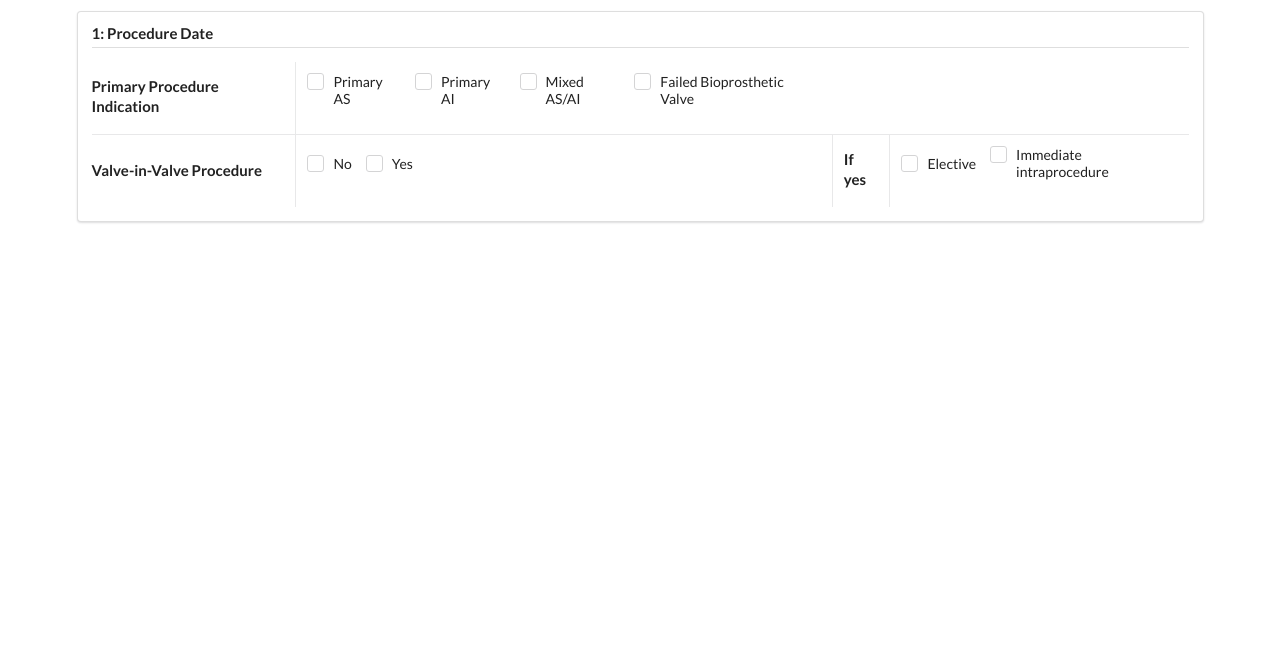
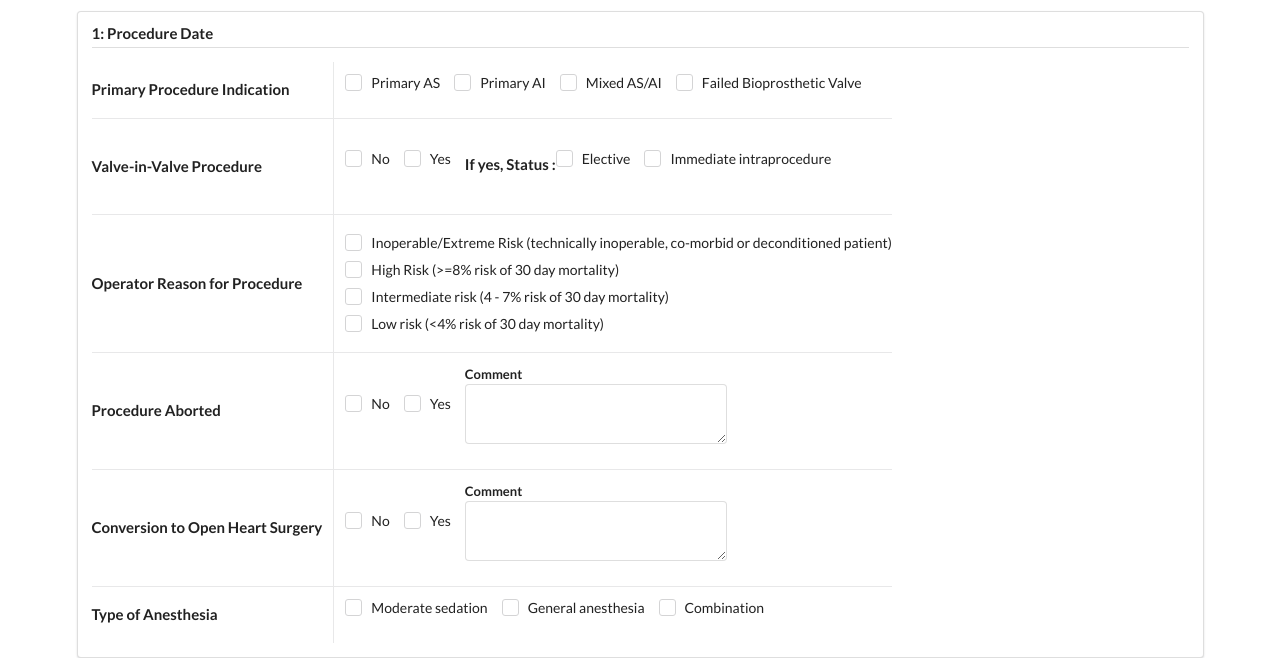
Before and after one commit to SoxFace/vinnies, a website: page form3.html in a window 1280 px wide. Shown: the part 391-1049 px from the top of the page. Before the commit the page ends 800 px from the top, so only its background shows below. Drawn offline with nearby package versions, Linux system fonts and the light colour scheme.

Commit message:
finished form3

```diff
--- a/form3.html
+++ b/form3.html
@@ -94,16 +94,16 @@
                             <label>Yes</label>
                           </div>
                         </div>
-                    </div>
-                  </td>
-                  <td>
+
+                  <!-- </td>
+                  <td> -->
                     <h4 class="ui image header">
                       <div class="content">
-                        If yes
+                        If yes, Status  :
                     </div>
-                  </h4></td>
-                  <td>
-                    <div class="inline fields">
+                  </h4><!-- </td>
+                  <td> -->
+                    <!-- <div class="inline fields"> -->
                         <div class="field">
                           <div class="ui checkbox">
                             <input type="radio" name="fruit" tabindex="0" class="hidden">
@@ -116,9 +116,137 @@
                             <label>Immediate intraprocedure</label>
                           </div>
                         </div>
+                      </div>
                     </div>
                   </td>
                 </tr>
+
+                <tr>
+                  <td>
+                    <h4 class="ui image header">
+                      <div class="content">
+                       Operator Reason for Procedure
+                    </div>
+                  </h4></td>
+                  <td>
+                    <div class="grouped fields">
+                        <div class="field">
+                          <div class="ui checkbox">
+                            <input type="radio" name="fruit" tabindex="0" class="hidden">
+                            <label>Inoperable/Extreme Risk (technically inoperable, co-morbid or deconditioned patient)</label>
+                          </div>
+                        </div>
+                        <div class="field">
+                          <div class="ui checkbox">
+                            <input type="radio" name="fruit" tabindex="0" class="hidden">
+                            <label>High Risk (>=8% risk of 30 day mortality)</label>
+                          </div>
+                        </div>
+                        <div class="field">
+                          <div class="ui checkbox">
+                            <input type="radio" name="fruit" tabindex="0" class="hidden">
+                            <label>Intermediate risk (4 - 7% risk of 30 day mortality)</label>
+                          </div>
+                        </div>
+                        <div class="field">
+                          <div class="ui checkbox">
+                            <input type="radio" name="fruit" tabindex="0" class="hidden">
+                            <label>Low risk (<4% risk of 30 day mortality)</label>
+                          </div>
+                        </div>
+                  </td>
+                </tr>
+
+                <tr>
+                  <td>
+                    <h4 class="ui image header">
+                      <div class="content">
+                        Procedure Aborted
+                    </div>
+                  </h4></td>
+                  <td>
+                    <div class="inline fields">
+                        <div class="field">
+                          <div class="ui checkbox">
+                            <input type="radio" name="fruit" tabindex="0" class="hidden">
+                            <label>No</label>
+                          </div>
+                        </div>
+                        <div class="field">
+                          <div class="ui checkbox">
+                            <input type="radio" name="fruit" tabindex="0" class="hidden">
+                            <label>Yes</label>
+                          </div>
+                        </div>
+                        <div class="field">
+                          <label>Comment</label>
+                          <textarea rows="2"></textarea>
+                        </div>
+                    </div>
+                  </td>
+                </tr>
+
+                <tr>
+                  <td>
+                    <h4 class="ui image header">
+                      <div class="content">
+                        Conversion to Open Heart Surgery
+                    </div>
+                  </h4></td>
+                  <td>
+                    <div class="inline fields">
+                        <div class="field">
+                          <div class="ui checkbox">
+                            <input type="radio" name="fruit" tabindex="0" class="hidden">
+                            <label>No</label>
+                          </div>
+                        </div>
+                        <div class="field">
+                          <div class="ui checkbox">
+                            <input type="radio" name="fruit" tabindex="0" class="hidden">
+                            <label>Yes</label>
+                          </div>
+                        </div>
+                        <div class="field">
+                          <label>Comment</label>
+                          <textarea rows="2"></textarea>
+                        </div>
+                    </div>
+                  </td>
+                </tr>
+
+                <tr>
+                  <td>
+                    <h4 class="ui image header">
+                      <div class="content">
+                       Type of Anesthesia
+                    </div>
+                    </h4>
+                  </td>
+                  <td>
+                    <div class="inline fields">
+                        <div class="field">
+                          <div class="ui checkbox">
+                            <input type="radio" name="fruit" tabindex="0" class="hidden">
+                            <label>Moderate sedation</label>
+                          </div>
+                        </div>
+                        <div class="field">
+                          <div class="ui checkbox">
+                            <input type="radio" name="fruit" tabindex="0" class="hidden">
+                            <label>General anesthesia</label>
+                          </div>
+                        </div>
+                        <div class="field">
+                          <div class="ui checkbox">
+                            <input type="radio" name="fruit" tabindex="0" class="hidden">
+                            <label>Combination</label>
+                          </div>
+                        </div>
+                      </div>
+                  </td>
+                </tr>
+
           </tbody>
         </table>
     </form>
```
